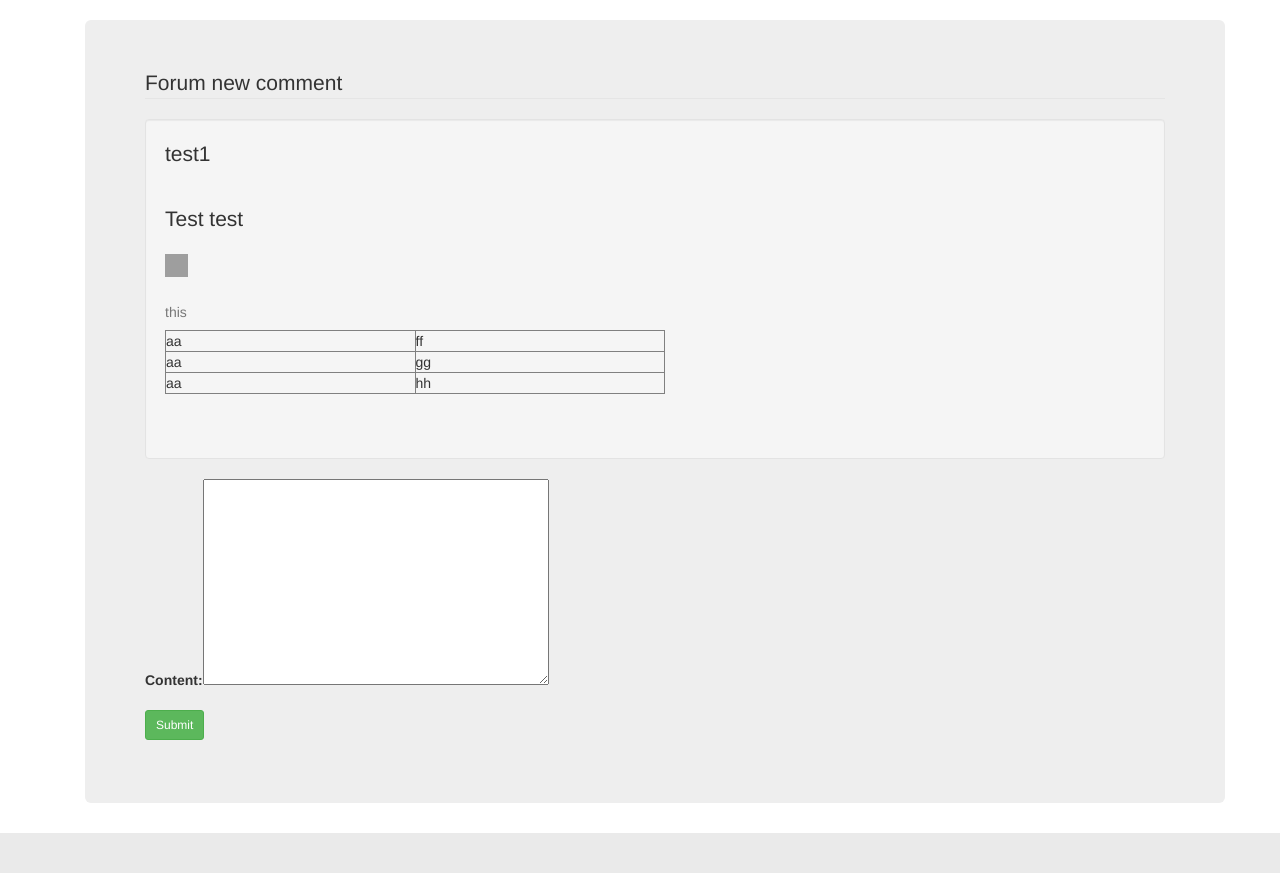
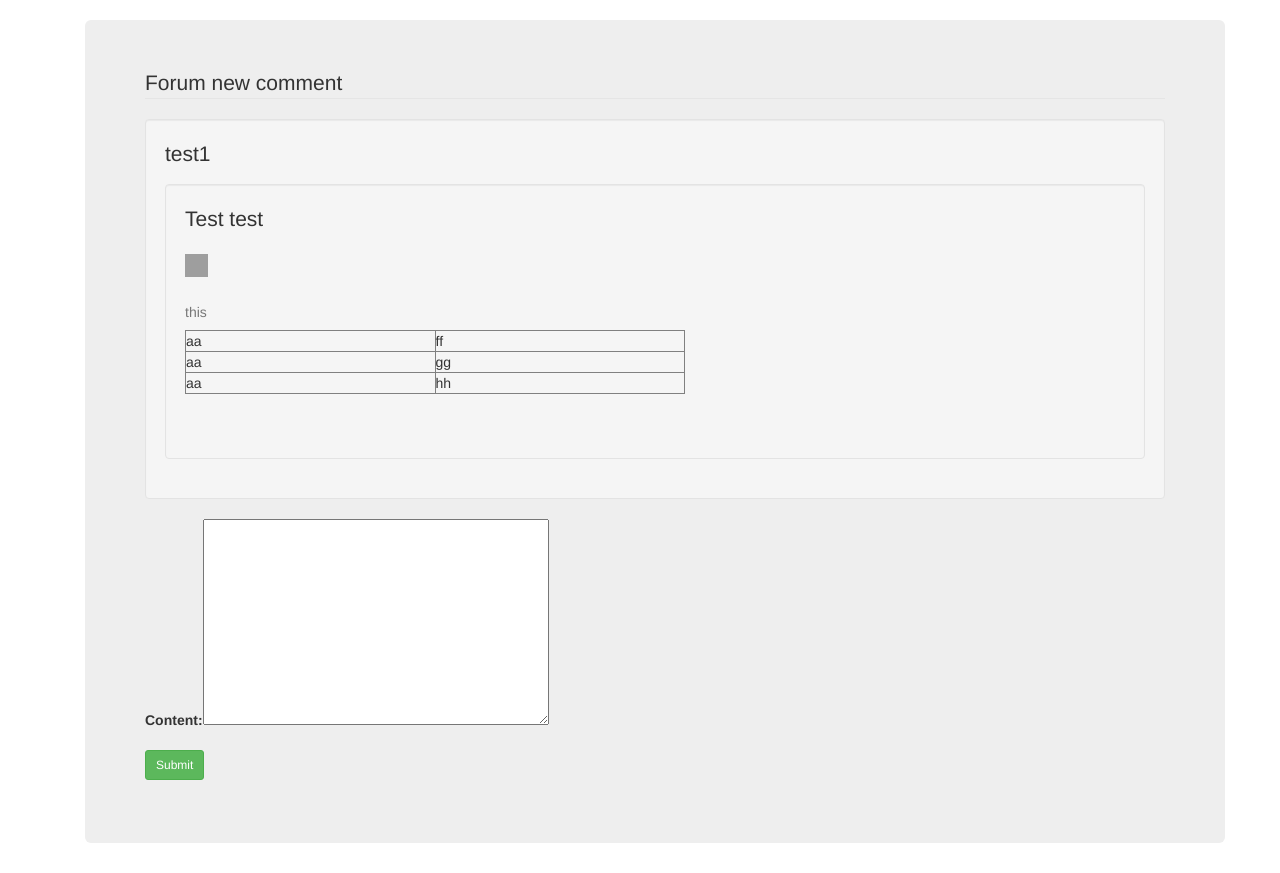
Before and after one commit to hann1010/simpleforum_test, a Django app: page /topic/1/comment/new/ in a window 1280 px wide. Shown: the part 52-925 px from the top of the page. Before the commit the page ends 885 px from the top, so only its background shows below. Run offline with Django 3.2, Linux system fonts and the light colour scheme; a user stored in the database is signed in; data comes from the database, SQL or seed files in the repository; some libraries are stand-ins or nearby versions.

Commit message:
fix comment_new.html

```diff
--- a/forum/templates/forum/comment_new.html
+++ b/forum/templates/forum/comment_new.html
@@ -8,8 +8,9 @@
                 <legend class="border-bottom mb-4">Forum new comment</legend>
                 <div class="well">
                     <p>{{ topic_context.title }}</p>
-                    <br>
-                    {{ topic_context.content | safe }}
+                    <div class="well">
+                        {{ topic_context.content | safe }}
+                    </div>
                 </div>
                 {{ form.media }}
                 {{ form }}
```
